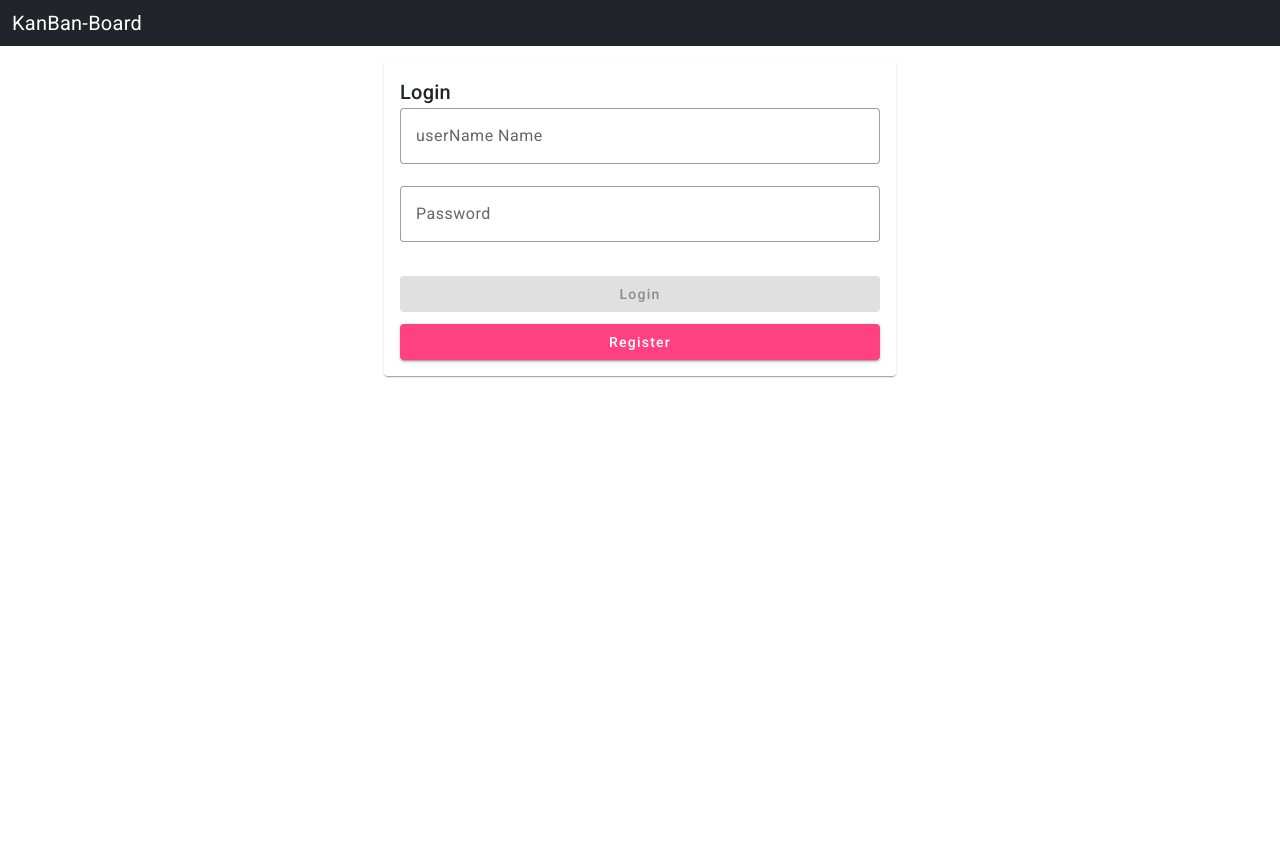
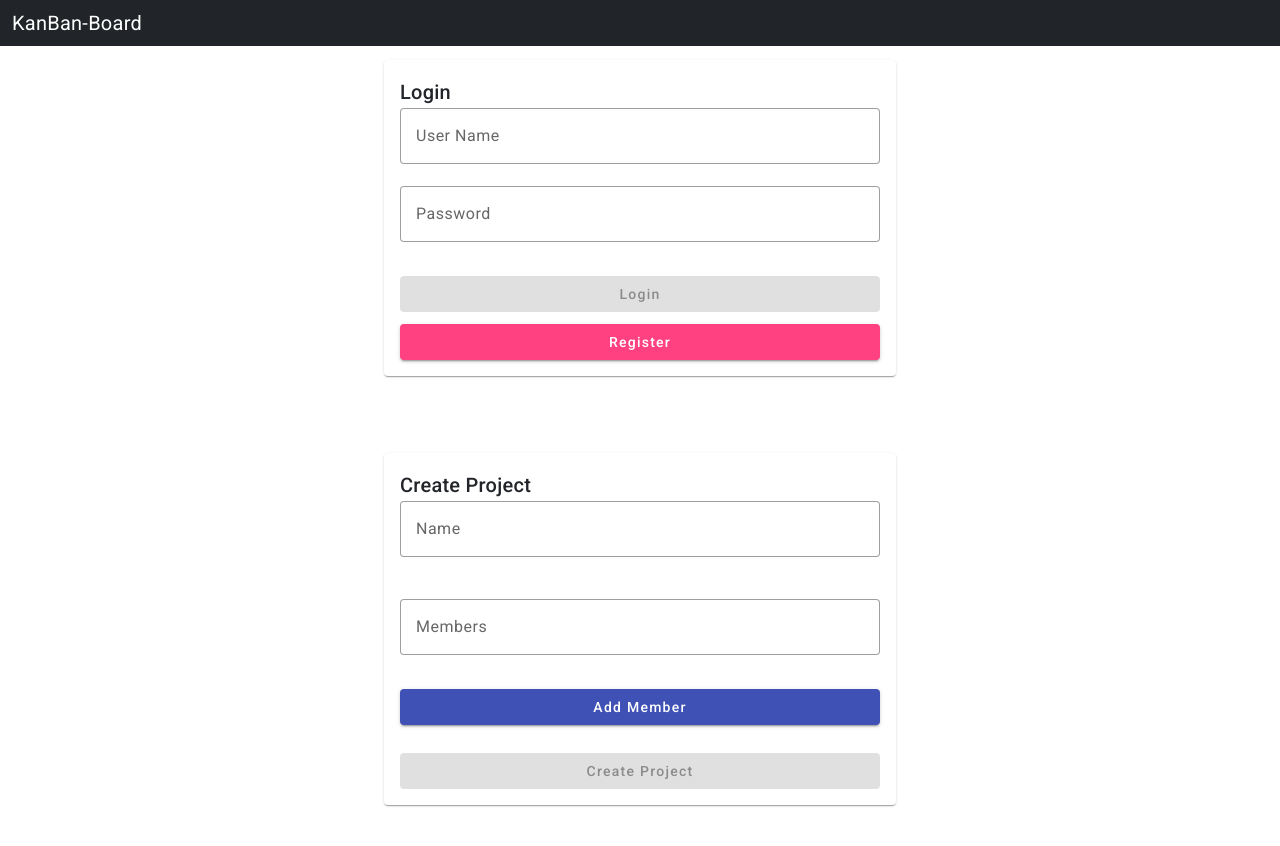
Before and after one commit to ezhilarasan-1978/Final-Kanban-FE, an Angular app: page /login in a window 1280 px wide. Shown: the top 846 px of the page. Built offline with nearby package versions, Linux system fonts and the light colour scheme.

Commit message:
project added

```diff
--- a/src/app/app.component.html
+++ b/src/app/app.component.html
@@ -1,3 +1,4 @@
 <app-header></app-header>
 <!-- <app-login></app-login> -->
 <router-outlet></router-outlet>
+<app-project></app-project>
--- a/src/app/app.module.ts
+++ b/src/app/app.module.ts
@@ -16,6 +16,7 @@ import {MatSnackBarModule} from '@angular/material/snack-bar';
 import { HttpClientModule } from '@angular/common/http';
 import { RegisterComponent } from './register/register.component';
 import { ProjectComponent } from './project/project.component';
+import { FormsModule } from '@angular/forms';
 
 @NgModule({
   declarations: [
@@ -36,7 +37,8 @@ import { ProjectComponent } from './project/project.component';
     ReactiveFormsModule,
     MatButtonModule,
     MatSnackBarModule,
-    HttpClientModule
+    HttpClientModule,
+    FormsModule
   ],
   providers: [],
   bootstrap: [AppComponent]
--- a/src/app/login/login.component.html
+++ b/src/app/login/login.component.html
@@ -8,7 +8,7 @@
     <mat-card-content>
       <form [formGroup]="loginForm" (ngSubmit)="loginCustomer()" #formData="ngForm">
         <mat-form-field appearance="outline">
-          <input matInput placeholder="userName Name" formControlName="userName">
+          <input matInput placeholder="User Name" formControlName="userName">
 
 
           <div  *ngIf="loginForm.controls.userName.dirty || loginForm.controls.userName.touched">
--- a/src/app/project/project.component.css
+++ b/src/app/project/project.component.css
@@ -0,0 +1,41 @@
+mat-card{
+    width: 40vw;
+    max-width: 40vw;
+    margin:auto;
+    margin-top: 6%;
+    position:relative;
+    margin-bottom: 6%;
+}
+.example-card {
+    max-width: 80%;
+    margin-bottom: 8px;
+    display: flex;
+    margin:auto;
+    margin-top: 20px;
+  }
+
+
+  .example-form {
+    min-width: 150px;
+    max-width: 300px;
+    width: 80%;
+  }
+
+  form{
+    display: flex;
+    flex-direction: column;
+  }
+
+  button{
+    margin-top: 12px;
+  }
+
+  .logout-Button{
+    display:inline-block;
+    width: 70%;
+    margin-left: 15%;
+  }
+
+  .loginFormErrors{
+    color: #d94621;
+  }
--- a/src/app/project/project.component.html
+++ b/src/app/project/project.component.html
@@ -1 +1,24 @@
-<p>project works!</p>
+<mat-card>
+    <mat-card-header>
+      <mat-card-title>Create Project</mat-card-title>
+    </mat-card-header>
+    <mat-card-content>
+      <form [formGroup]="projectForm">
+        <mat-form-field appearance="outline">
+          <input matInput placeholder="Name" formControlName="name">
+            <mat-error *ngIf="name?.hasError('required')">
+                Project Name is required
+            </mat-error>
+        </mat-form-field>
+        <br>
+        <mat-form-field appearance="outline">
+          <input matInput placeholder="Members" formControlName="memberName">
+        </mat-form-field>
+        <button mat-raised-button color="primary" type="button" (click)="addMember()">Add Member</button>
+        <ul>
+          <li *ngFor="let member of projectForm.get('members').value">{{member}}</li>
+        </ul>
+        <button mat-raised-button color="primary" type="button" [disabled]="projectForm.invalid" (click)="addProject()">Create Project</button>
+    </form>
+    </mat-card-content>
+  </mat-card>
--- a/src/app/project/project.component.ts
+++ b/src/app/project/project.component.ts
@@ -1,4 +1,7 @@
-import { Component } from '@angular/core';
+import { Component, OnInit } from '@angular/core';
+import { FormGroup, FormBuilder, Validators } from '@angular/forms';
+import { Project } from 'src/assets/Project';
+import { UserService } from '../service/user.service';
 
 @Component({
   selector: 'app-project',
@@ -7,4 +10,61 @@ import { Component } from '@angular/core';
 })
 export class ProjectComponent {
 
+  projectForm:any| FormGroup;
+
+  constructor(private formBuilder: FormBuilder, private user:UserService) { }
+
+  ngOnInit() {
+    this.projectForm = this.formBuilder.group({
+      name: ['', Validators.required],
+      members: [[]],
+      memberName: ['']
+    });
+  }
+
+  get name() {
+    return this.projectForm.get('name');
+  }
+
+  get members() {
+    return this.projectForm.get('members');
+  }
+
+  get memberName() {
+    return this.projectForm.get('memberName');
+  }
+
+  findUserName:any;
+  addMember() {
+    this.user.findUserCustomer(this.memberName.value.trim()).subscribe(
+      response=>{
+        this.findUserName=response;
+        console.log("This si response"+response);
+
+      },
+      error=>{console.log("This is error"+error);
+      }
+    )
+
+    console.log("This is the status of findusername boolean"+this.findUserName);
+
+    if (this.findUserName) {
+      this.members.value.push(this.memberName.value.trim());
+      this.memberName.setValue('');
+      this.findUserName=false;
+    }
+  }
+
+  addProject() {
+    if (this.projectForm.valid) {
+      const project: Project = {
+        name: this.name.value,
+        members: this.members.value,
+        columns: {}
+
+      };
+      console.log(project);
+    }
+  }
+
 }
--- a/src/app/service/user.service.ts
+++ b/src/app/service/user.service.ts
@@ -16,4 +16,8 @@ export class UserService {
   regsiterCustomer(userData:any){
     return this.httpClient.post('http://localhost:8007/api/v1/user/register', userData );
   }
+
+  findUserCustomer(name:string){
+    return this.httpClient.get(this.baseUrl+"/findUser/"+`${name}`);
+  }
 }
--- /dev/null
+++ b/src/assets/Project.ts
@@ -0,0 +1,18 @@
+export interface Project{
+    name: string;
+    members:string[];
+    columns:{
+        [columnName: string]: Task[];
+    };
+}
+
+export interface Task {
+    name: string;
+    content: string;
+    priority: string;
+    createDate: string;
+    deadline: string;
+    assignee: string;
+    status: string;
+    members: string[];
+  }
```
